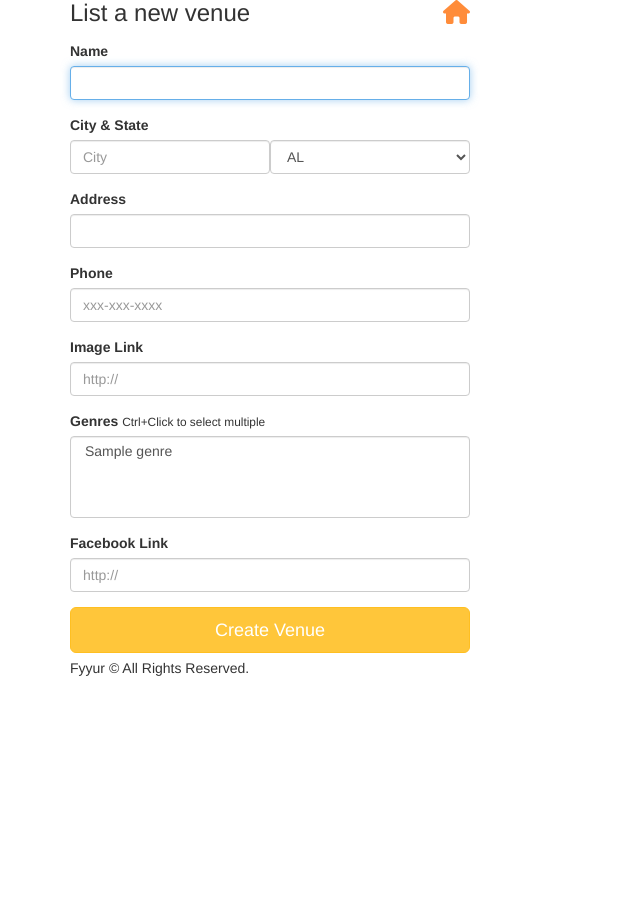
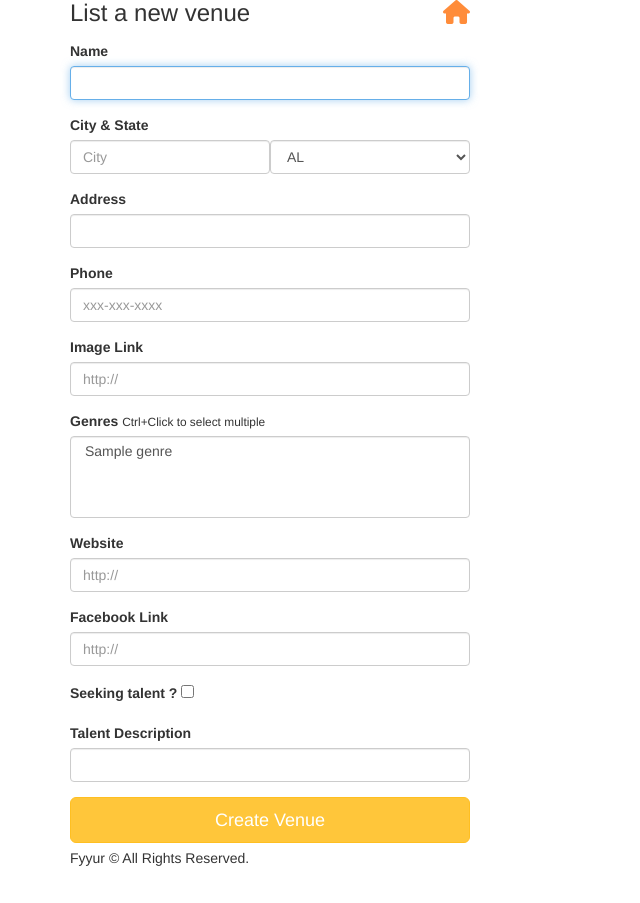
Before and after one commit to ameernasser88/Fyyur, a Flask app: page /venues/create in a window 1280 px wide. Shown: the part 95-998 px from the top of the page, without its empty margins (0-640 px from the left). Before the commit the page ends 771 px from the top, so only its background shows below. Run offline with Flask 2, Linux system fonts and the light colour scheme; tables that the repository leaves empty hold one stand-in row (values such as "Sample post"); some libraries are stand-ins or nearby versions.

Commit message:
updated add venue view and controller

```diff
--- a/app.py
+++ b/app.py
@@ -75,6 +75,9 @@ class Genre(db.Model):
   __tablename__ = 'Genre'
   id = db.Column(db.Integer, primary_key=True)
   name = db.Column(db.String)
+
+  def __repr__(self):
+    return self.name
 
 
 
@@ -266,6 +269,7 @@ def create_venue_submission():
   error = False
   try:
     form = VenueForm(request.form)
+    print(form.data['seeking_talent'])
     new_venue = Venue(name=form.data['name']
                       , city=form.data['city']
                       , state=form.data['state']
@@ -273,6 +277,9 @@ def create_venue_submission():
                       , facebook_link=form.data['facebook_link']
                       , phone= form.data['phone']
                       , image_link= form.data['image_link']
+                      , website=form.data['website']
+                      , seeking_talent= form.data['seeking_talent']
+                      , seeking_description= form.data['seeking_description']
                       )
     genres = []
     for genre_id in form.data['genres']:
--- a/forms.py
+++ b/forms.py
@@ -1,6 +1,6 @@
 from datetime import datetime
 from flask_wtf import Form
-from wtforms import StringField, SelectField, SelectMultipleField, DateTimeField
+from wtforms import StringField, SelectField, SelectMultipleField, DateTimeField , BooleanField
 from wtforms.validators import DataRequired, AnyOf, URL
 
 
@@ -99,6 +99,16 @@ class VenueForm(Form):
     )
     facebook_link = StringField(
         'facebook_link', validators=[URL()]
+    )
+
+    website = StringField(
+        'website', validators=[URL()]
+    )
+
+    seeking_talent = BooleanField('seeking_talent')
+
+    seeking_description = StringField(
+        'seeking_description'
     )
 
 class ArtistForm(Form):
@@ -201,4 +211,6 @@ class ArtistForm(Form):
         'facebook_link', validators=[URL()]
     )
 
+
+
 # TODO IMPLEMENT NEW ARTIST FORM AND NEW SHOW FORM
--- a/templates/forms/new_venue.html
+++ b/templates/forms/new_venue.html
@@ -22,26 +22,41 @@
             </div>
             <div class="form-group">
                 <label for="address">Address</label>
-                {{ form.address(class_ = 'form-control', autofocus = true) }}
+                {{ form.address(class_ = 'form-control', autofocus = true , id ="address") }}
             </div>
 
 
             <div class="form-group">
                 <label for="phone">Phone</label>
-                {{ form.phone(class_ = 'form-control', placeholder='xxx-xxx-xxxx', autofocus = true) }}
+                {{ form.phone(class_ = 'form-control', placeholder='xxx-xxx-xxxx', autofocus = true,id="phone") }}
             </div>
             <div class="form-group">
-                <label for="genres">Image Link</label>
+                <label >Image Link</label>
                 {{ form.image_link(class_ = 'form-control', placeholder='http://', autofocus = true) }}
             </div>
             <div class="form-group">
                 <label for="genres">Genres</label>
                 <small>Ctrl+Click to select multiple</small>
-                {{ form.genres(class_ = 'form-control', placeholder='Genres, separated by commas', autofocus = true) }}
+                {{ form.genres(class_ = 'form-control', placeholder='Genres, separated by commas', autofocus = true , id="genres") }}
+            </div>
+             <div class="form-group">
+                <label for="website" >Website</label>
+                {{ form.website(class_ = 'form-control', placeholder='http://', autofocus = true , id="website") }}
             </div>
             <div class="form-group">
-                <label for="genres">Facebook Link</label>
-                {{ form.facebook_link(class_ = 'form-control', placeholder='http://', autofocus = true) }}
+                <label for="facebook_link">Facebook Link</label>
+                {{ form.facebook_link(class_ = 'form-control', placeholder='http://', autofocus = true , id="facebook_link") }}
+            </div>
+
+
+                <div class="form-group">
+                <label for="seeking_talent" >Seeking talent ?</label>
+                {{ form.seeking_talent(class_ = 'form-check-input', autofocus = true , id="seeking_talent") }}
+            </div>
+
+                <div class="form-group">
+                <label for="seeking_description" >Talent Description</label>
+                {{ form.seeking_description(class_ = 'form-control', autofocus = true , id="seeking_description") }}
             </div>
             <input type="submit" value="Create Venue" class="btn btn-primary btn-lg btn-block">
         </form>
```
Also changed, not shown: 1 other file.
